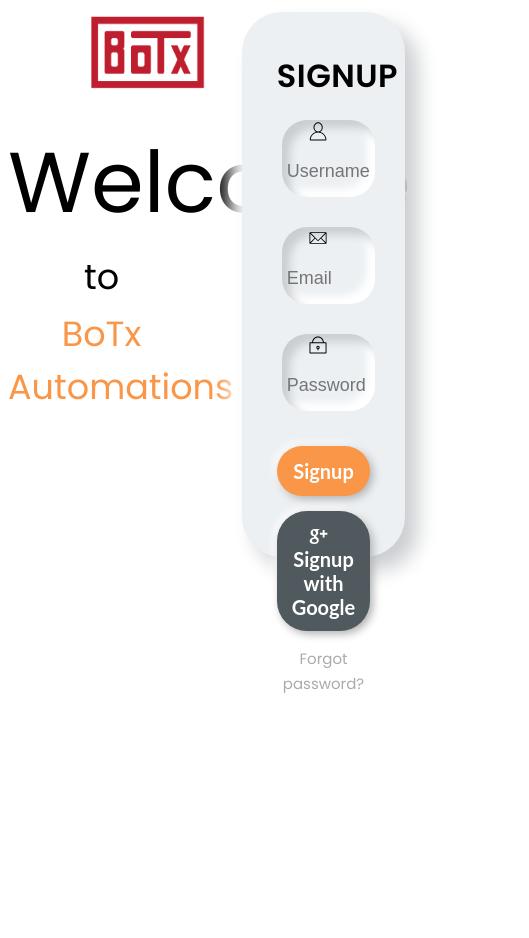
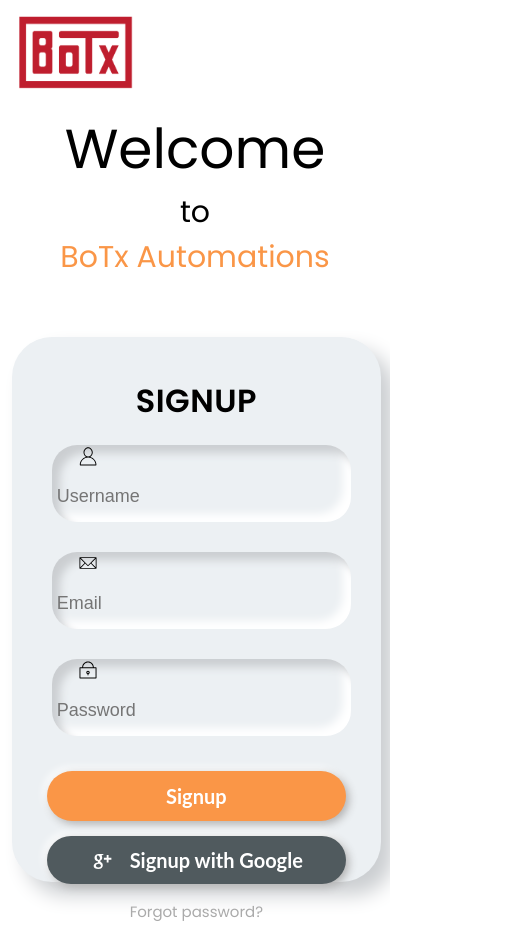
Before and after one commit to AnkitRajCode/BoTxAutomations, a plain HTML site: page signup.htm in a window 390 px wide. Shown: the whole page, 529 px wide, since content can reach past the window. Before the commit the page ends 844 px from the top, so only its background shows below. Drawn offline with Linux system fonts and the light colour scheme.

Commit message:
signup responsiveness updated

```diff
--- a/css/signup.css
+++ b/css/signup.css
@@ -1,6 +1,7 @@
 body{
     font-family: 'Poppins', sans-serif;
     user-select: none;
+    overflow-x: hidden!important;
 }
 ::-webkit-scrollbar{
     width: 0px;
@@ -105,7 +106,7 @@
   color: black;
 }
 .signin-google-button {
-    float: left;
+  float: left;
   cursor: pointer;
   width:100%;
   border-radius: 30px;
@@ -127,3 +128,27 @@
   height: 25px;
   margin:0 10px -6px 0px;
 }
+
+/* MEDIA QUERIES */
+@media only screen and (max-width: 600px) {
+  a img{
+    margin-left: 8px;
+  }
+  .signup-text,
+  .signup-body{
+    width: 100%;
+    float: left;
+  }
+  .signup-text .welcomeMesg{
+    margin-top: 2%;
+    font-size: 55px;
+  }
+  .signup-text .tagline{
+    font-size: 30px;
+    margin-top: 0px;
+  }
+  .signup-card {
+    width:80%;
+    margin: 15% 0% 15% 1%;
+  }
+}
```
Also changed, not shown: signup.htm (+0 -1 lines).
